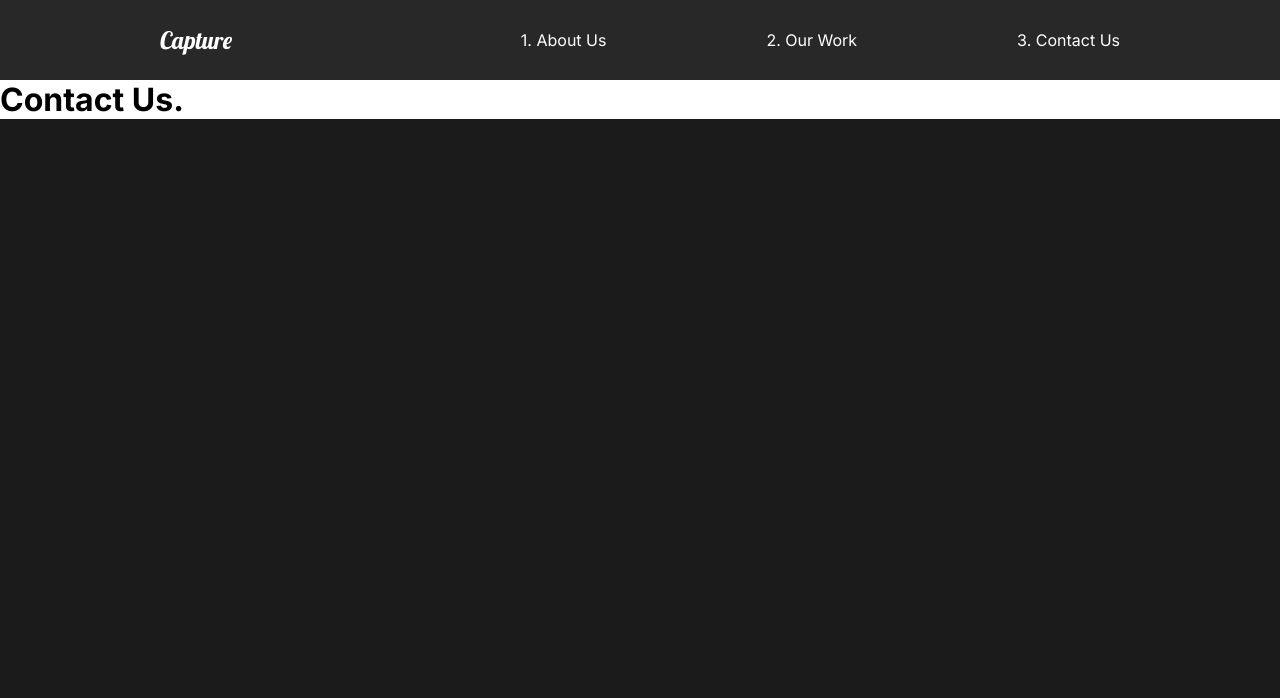
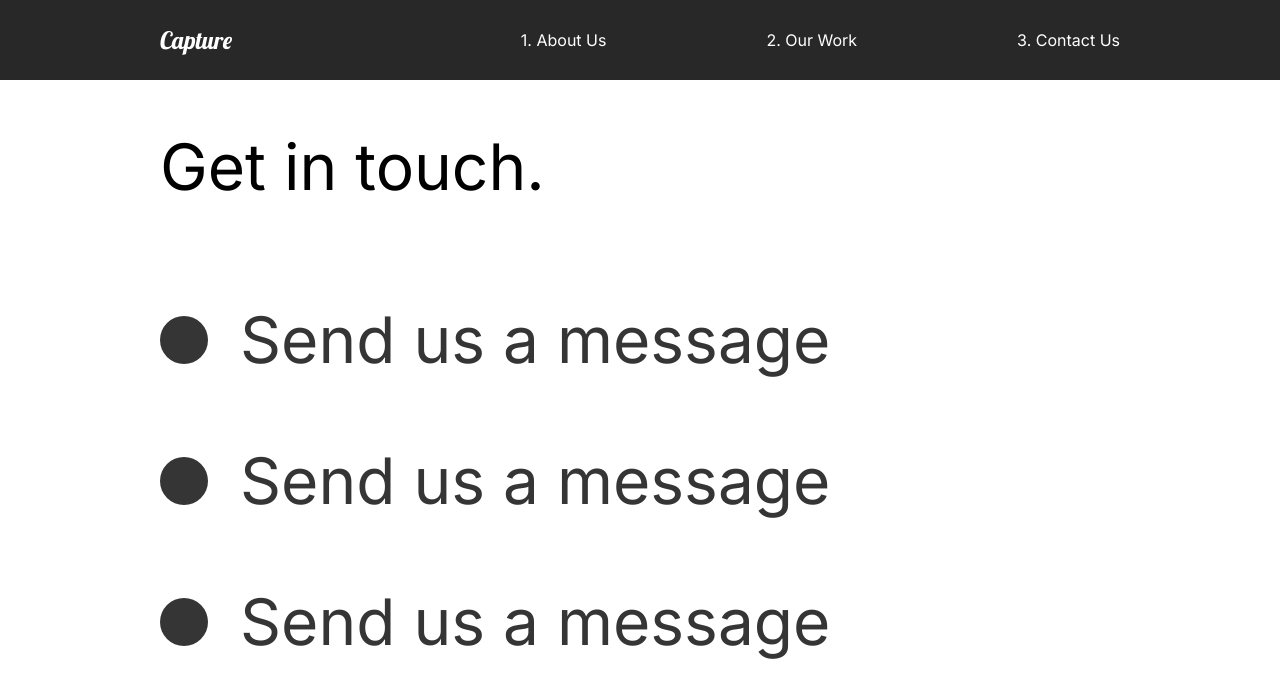
Before and after one commit to olivierpoisson/Capture-Portfolio, a React (Create React App) app in the folder capture_portfolio_app/: page /contactus in a window 1280 px wide. Shown: the top 698 px of the page. Built offline with nearby package versions, Linux system fonts and the light colour scheme.

Commit message:
Contact page animation

```diff
--- a/capture_portfolio_app/src/animation.js
+++ b/capture_portfolio_app/src/animation.js
@@ -60,6 +60,6 @@
 };
 
 export const scrollReveal = {
-    hidden: { opacity: 0, scale: 1.2, transition: { duration: 0.5 } },
+    hidden: { opacity: 0, transition: { duration: 0.5 } },
     show: { opacity: 1, scale: 1, transition: { duration: 0.5 } },
 };
--- a/capture_portfolio_app/src/pages/ContactUs.js
+++ b/capture_portfolio_app/src/pages/ContactUs.js
@@ -1,18 +1,74 @@
 import { motion } from "framer-motion";
-import {pageAnimation} from "../animation";
+import { pageAnimation, titleAnimation } from "../animation";
+import styled from "styled-components";
 
 const ContactUs = () => {
     return (
-        <motion.div
-            style={{background: "#fff"}}
+        <ContactStyle
+            style={{ background: "#fff" }}
             exit="exit"
             variants={pageAnimation}
             initial="hidden"
-            animate="show"
-        >
-            <h1>Contact Us.</h1>
-        </motion.div>
-    )
-}
+            animate="show">
+            <Title>
+                <Hide>
+                    <motion.h2 variants={titleAnimation}>
+                        Get in touch.
+                    </motion.h2>
+                </Hide>
+            </Title>
+            <div className="">
+                <Hide>
+                    <Social variants={titleAnimation}>
+                        <Circle />
+                        <h2>Send us a message</h2>
+                    </Social>
+                </Hide>
+                <Hide>
+                    <Social variants={titleAnimation}>
+                        <Circle />
+                        <h2>Send us a message</h2>
+                    </Social>
+                </Hide>
+                <Hide>
+                    <Social variants={titleAnimation}>
+                        <Circle />
+                        <h2>Send us a message</h2>
+                    </Social>
+                </Hide>
+            </div>
+        </ContactStyle>
+    );
+};
+
+const ContactStyle = styled(motion.div)`
+    padding: 3rem 10rem;
+    color: #353535;
+    min-height: 90vh;
+`;
+
+const Title = styled.div`
+    margin-bottom: 4rem;
+    color: black;
+`;
+
+const Hide = styled.div`
+    overflow: hidden;
+`;
+
+const Social = styled(motion.div)`
+    display: flex;
+    align-items: center;
+    h2 {
+        margin: 2rem;
+    }
+`;
+
+const Circle = styled.div`
+    border-radius: 50%;
+    width: 3rem;
+    height: 3rem;
+    background-color: #353535;
+`;
 
 export default ContactUs;
```
